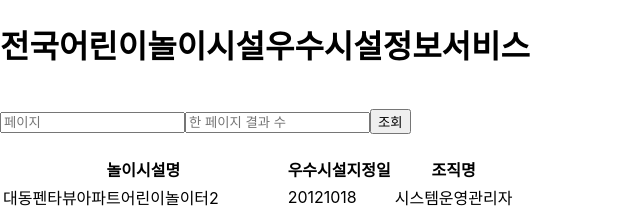
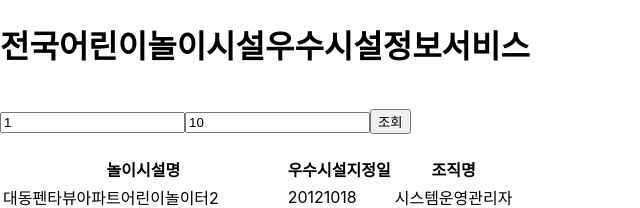
Before and after one commit to hi456321/todos, a React (Create React App) app: page / in a window 1280 px wide. Shown: the top 208 px of the page, without its empty margins (0-640 px from the left). Built offline with nearby package versions, Linux system fonts and the light colour scheme.

Commit message:
api response

```diff
--- a/package.json
+++ b/package.json
@@ -6,6 +6,7 @@
     "@testing-library/jest-dom": "^5.17.0",
     "@testing-library/react": "^13.4.0",
     "@testing-library/user-event": "^13.5.0",
+    "axios": "^1.7.7",
     "react": "^18.3.1",
     "react-dom": "^18.3.1",
     "react-scripts": "5.0.1",
--- a/src/App.jsx
+++ b/src/App.jsx
@@ -1,13 +1,42 @@
-import React from "react";
+import React, {useState} from "react";
+import axios from "axios";
 import SearchData from "./component/SearchData";
 import DataList from "./component/DataList";
 
 function App() {
+  const [inputs, setInputs] = useState({
+    page: '1',
+    record: '10'
+  });
+  const {page, record} = inputs;
+  const onChange = e => {
+    const {name, value} = e.target;
+    setInputs({
+      ...inputs,
+      [name]: value
+    });
+  };
+
+  const [dataArr, setDataArr] = useState([]);
+
+  const onSearch = () => {
+    axios.get("https://apis.data.go.kr/1741000/exfc4/getExfc4", {
+      params: {
+        serviceKey: 'Xd4qzzVK7H8aEvngC/CUy9SM3dADxWscfd5BLkgKGL/SjKScVpzAPN8yLCgkioioqQWqS174F5n4icaYAcwozg==',
+        pageIndex: page,
+        recordCountPerPage: record
+      }
+    }).then(response => {
+        console.log('api 응답 ==>');
+        console.log(response);
+    });
+  };
+
   return (
     <>
       <h1>전국어린이놀이시설우수시설정보서비스</h1>
       <br />
-      <SearchData />
+      <SearchData page={page} record={record} onChange={onChange} onSearch={onSearch} />
       <br />
       <DataList />
     </>
--- a/src/component/DataList.jsx
+++ b/src/component/DataList.jsx
@@ -24,14 +24,18 @@ function DataList() {
 
     return (
         <table>
-            <tr>
-                <th>놀이시설명</th><th>우수시설지정일</th><th>조직명</th>
-            </tr>
+            <thead>
+                <tr>
+                    <th>놀이시설명</th><th>우수시설지정일</th><th>조직명</th>
+                </tr>
+            </thead>
+            <tbody>
             {
                 dataArr.map(item => (
                     <Data data={item} key={item.exfcSn} />
                 ))
             }
+            </tbody>
         </table>
     );
 }
--- a/src/component/SearchData.jsx
+++ b/src/component/SearchData.jsx
@@ -1,12 +1,12 @@
 import React from 'react';
 
-function SearchData() {
+function SearchData({page, record, onChange, onSearch}) {
 
     return (
         <div>
-            <input name='page' placeholder='페이지' />
-            <input name='record' placeholder='한 페이지 결과 수' />
-            <button>조회</button>
+            <input name='page' placeholder='페이지' value={page} onChange={onChange} />
+            <input name='record' placeholder='한 페이지 결과 수' value={record} onChange={onChange} />
+            <button onClick={onSearch}>조회</button>
         </div>
     );
 }
```
Also changed, not shown: 1 other file (tests, documents, lock files or other folders).
